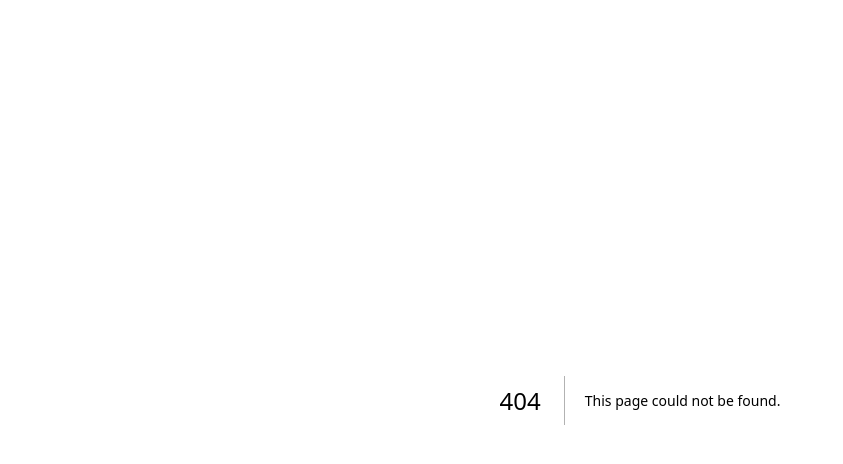
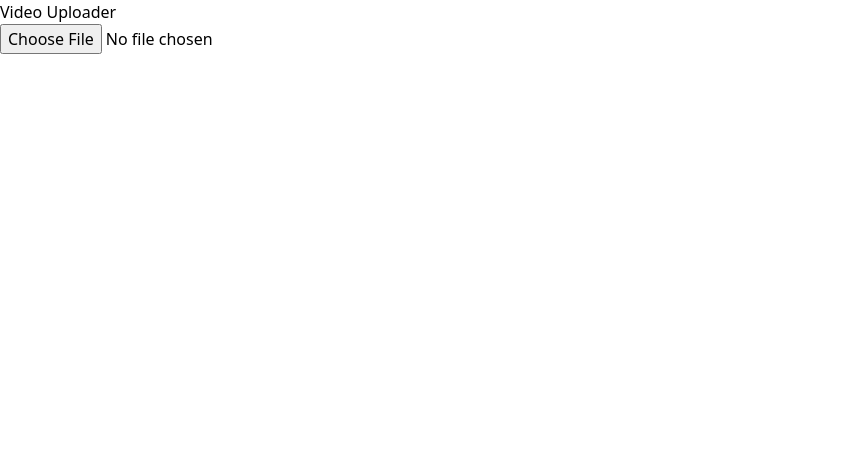
Before and after one commit to mhmAdmin1122/w10, a Next.js app: page /videoreader in a window 1280 px wide. Before the commit this address had no page. Shown: the top 464 px of the page, without its empty margins (0-843 px from the left). Built offline with nearby package versions, Linux system fonts and the light colour scheme.

Commit message:
entertainment uploader ready to use development

```diff
--- a/pages/components/Admin-components/EnterTainmentCard.jsx
+++ b/pages/components/Admin-components/EnterTainmentCard.jsx
@@ -11,9 +11,32 @@ const EnterTainmentCard = () => {
   const [type, setType] = useState('')
   const [active, setActive] = useState(false);
 
+
   const onclickFunc = () => {
     setActive(true)
   }
+
+  // image datbase reader url-generator
+  const handleFileChange = (event) => {
+    const file = event.target.files[0];
+    const reader = new FileReader();
+    reader.readAsDataURL(file)
+    reader.onload = () => {
+      setPic(reader.result);
+      console.log(reader.result);
+    }
+    reader.onerror = (error) => {
+      console.log('Error', error)
+    }
+  };
+  // video datbase reader url-generator
+  const videoUploder = async (event) => {
+    const file = event.target.files[0];
+    if (file) {
+      const videoUrl = URL.createObjectURL(file);
+      setVideo(videoUrl);
+    }
+  };
 
   async function entertainment(ev) {
     ev.preventDefault()
@@ -38,13 +61,13 @@ const EnterTainmentCard = () => {
       <label htmlFor="EntertainmentTitle">Title</label>
       <input value={title} onChange={ev => setTitle(ev.target.value)} type="text" id='EntertainmentTitle' placeholder='title' />
       <label htmlFor="EntertainmentPic">Image</label>
-      <input value={pic} onChange={ev => setPic(ev.target.value)} type="file" id='EntertainmentPic' accept='.png, .jpg, .gif' />
+      <input onChange={handleFileChange} type="file" id='EntertainmentPic' accept='.png, .jpg, .gif' />
       <label htmlFor="desc">Description</label>
       <textarea value={description} onChange={ev => setDescription(ev.target.value)} rows={5} cols={40} id='desc' placeholder='Description' />
       <label htmlFor="uploadVideo">Video Link</label>
-      <input value={video} onChange={ev => setVideo(ev.target.value)} type="file" id='uploadVideo' accept='video/*' />
+      <input onChange={videoUploder} type="file" id='uploadVideo' accept='video/*' />
       <label htmlFor="type">Video Type</label>
-      <input type="text" value={type} id="type" onChange={ev => setType(ev.target.value)} placeholder='type'/>
+      <input type="text" value={type} id="type" onChange={ev => setType(ev.target.value)} placeholder='type' />
       <button type="submit" className='bg-gray-500 text-gray-50 font-bold px-4 py-2 my-2 rounded-lg cursor-pointer' onClick={onclickFunc}>Upload</button>
       {active ?
         <SuccessMessage />
--- /dev/null
+++ b/pages/components/V/VideoUploader.tsx
@@ -0,0 +1,19 @@
+import React, { useState } from 'react';
+
+const VideoUploader = ({ onVideoUploaded } :any) => {
+  const handleFileChange = async (event:any) => {
+    const file = event.target.files[0];
+    if (file) {
+      const videoUrl = URL.createObjectURL(file);
+      onVideoUploaded(videoUrl);
+    }
+  };
+
+  return (
+    <div>
+      <input type="file" accept="video/*" onChange={handleFileChange} />
+    </div>
+  );
+};
+
+export default VideoUploader;
--- /dev/null
+++ b/pages/videoreader/index.tsx
@@ -0,0 +1,27 @@
+import React, { useState } from 'react';
+import VideoUploader from '../components/V/VideoUploader';
+
+const VideoReader = () => {
+    const [videoUrl, setVideoUrl] = useState('');
+
+    const handleVideoUploaded = (url: any) => {
+        setVideoUrl(url);
+        console.log(videoUrl)
+    };
+    console.log(videoUrl)
+
+    return (
+        <div>
+            <h1>Video Uploader</h1>
+            <VideoUploader onVideoUploaded={handleVideoUploaded} />
+            {videoUrl && (
+                <video controls>
+                    <source src={videoUrl} type="video/mp4" />
+                    Your browser does not support the video tag.
+                </video>
+            )}
+        </div>
+    );
+};
+
+export default VideoReader;
```
